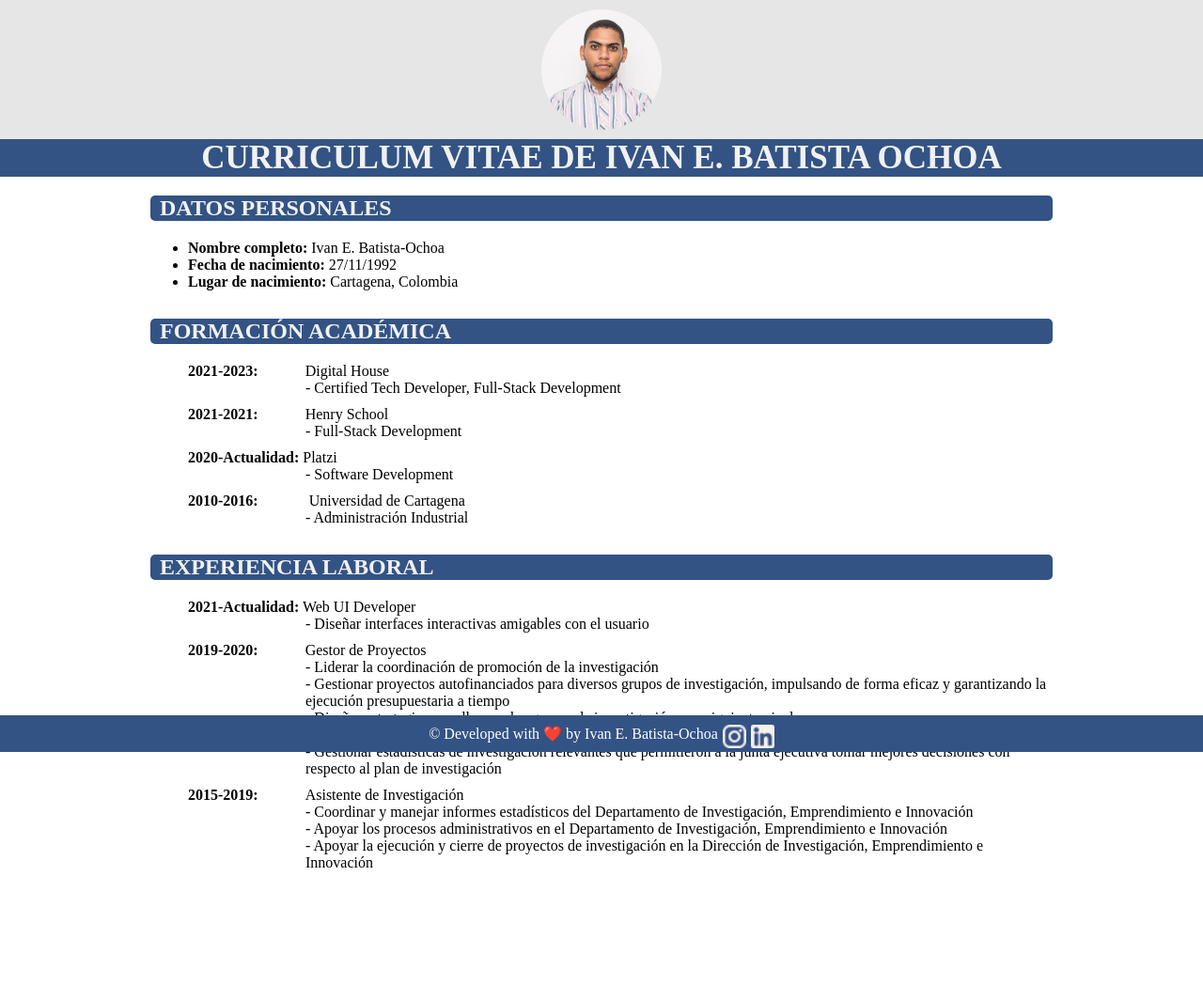
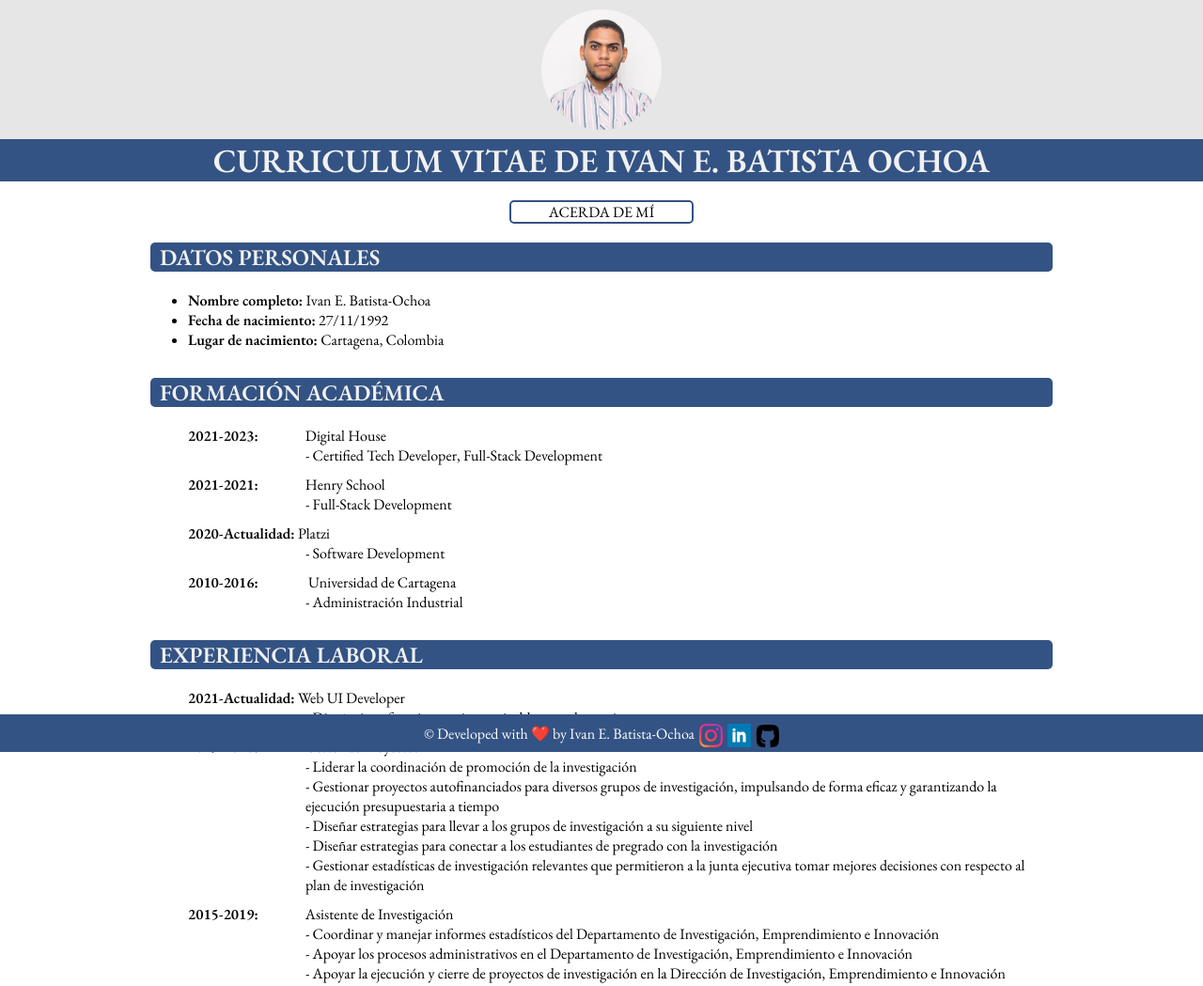
Before and after one commit to ivanbatistao/cv-template, a plain HTML site: page index.html in a window 1280 px wide. Shown: the whole page at 94% size. Before the commit the page ends 997 px from the top, so only its background shows below. Drawn offline with nearby package versions, Linux system fonts and the light colour scheme.

Commit message:
Elimina imágenes sin usar

```diff
--- a/index.html
+++ b/index.html
@@ -5,6 +5,13 @@
     <meta http-equiv="“X-UA-Compatible”" content="“IE-edge”" />
     <meta name="viewport" content="device-width, initial-scale=1" />
     <link href="css/styles.css" rel="stylesheet" />
+    <link rel="preconnect" href="https://fonts.gstatic.com" />
+    <link
+      href="https://fonts.googleapis.com/css2?family=EB+Garamond:wght@400;600&display=swap"
+      rel="stylesheet"
+    />
+    <script src="https://kit.fontawesome.com/8428c79490.js" crossorigin="anonymous"></script>
+    <title>CV - Ivan E. Batista-Ochoa</title>
   </head>
   <body>
     <header class="header">
@@ -17,18 +24,18 @@
     <h1 class="main-title">CURRICULUM VITAE DE IVAN E. BATISTA OCHOA</h1>
     <main>
       <section>
+          <a href="./aboutme.html">ACERDA DE MÍ</a>
         <h2>DATOS PERSONALES</h2>
         <ul>
           <li>
-            <span class="bold-span">Nombre completo:</span> Ivan E.
-            Batista-Ochoa
+            <span class="bold-span">Nombre completo:</span> <span>Ivan E.
+              Batista-Ochoa</span>
           </li>
           <li>
-            <span class="bold-span">Fecha de nacimiento:</span> 27/11/1992
+            <span class="bold-span">Fecha de nacimiento:</span> <span>27/11/1992</span>
           </li>
           <li>
-            <span class="bold-span">Lugar de nacimiento:</span> Cartagena,
-            Colombia
+            <span class="bold-span">Lugar de nacimiento:</span> <span>Cartagena, Colombia</span>
           </li>
         </ul>
       </section>
@@ -125,10 +132,13 @@
     <footer>
       <p>&#169; Developed with ❤️ by Ivan E. Batista-Ochoa</p>
       <a href="https://www.instagram.com/ivanbatistao/" target="_blank"
-        ><img src="images/ico_instagram.png" alt="Instagram icon"
+        ><img src="images/iconfinder_1298747_instagram_brand_logo_social media_icon.svg" alt="Instagram icon"
       /></a>
       <a href="https://www.linkedin.com/in/ivanbatistao" target="_blank"
-        ><img src="images/ico_linkedin.png" alt="LinkedIn icon"
+        ><img src="images/iconfinder_317725_linkedin_social_icon.svg" alt="LinkedIn icon"
+      /></a>
+      <a href="https://www.github.com/ivanbatistao" target="_blank"
+        ><img src="images/iconfinder_4747499_github_icon.svg" alt="LinkedIn icon"
       /></a>
     </footer>
   </body>
```
Also changed, not shown: images/ico_instagram.png (deleted), images/ico_linkedin.png (deleted).
